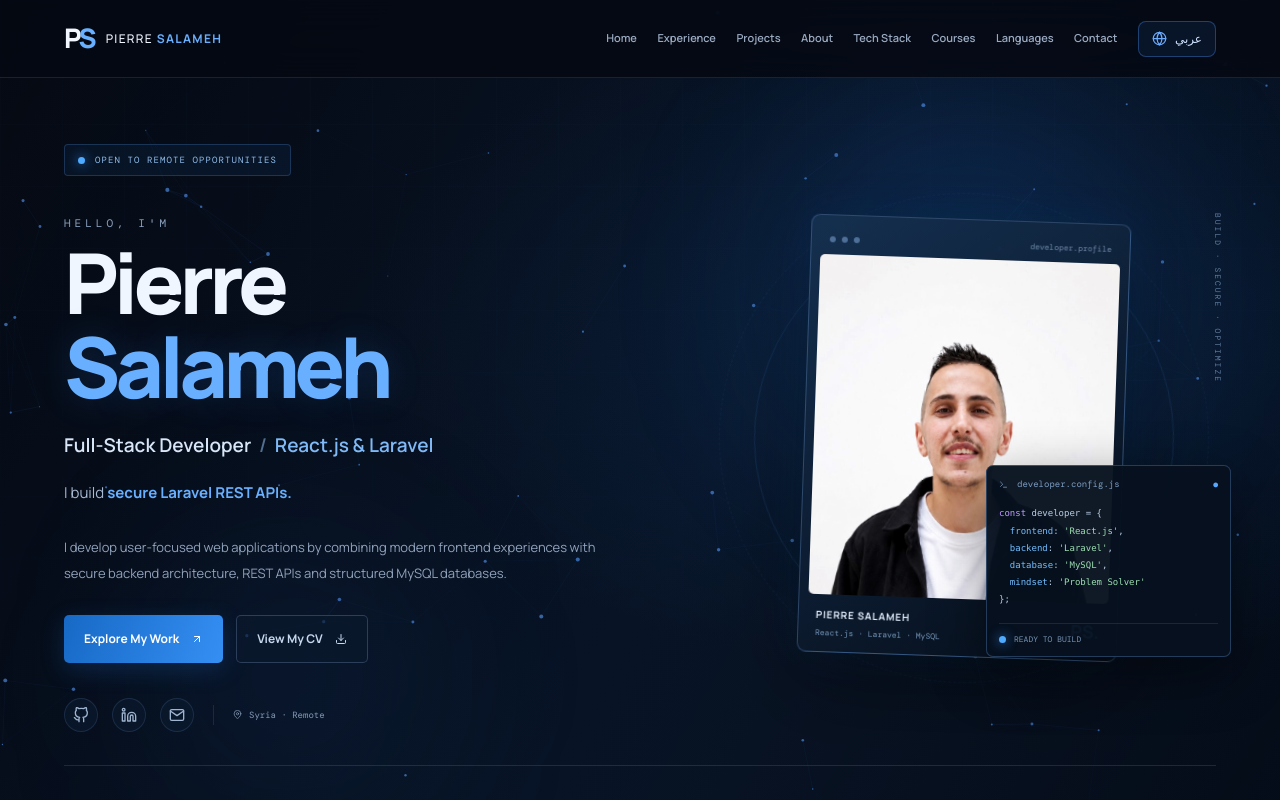
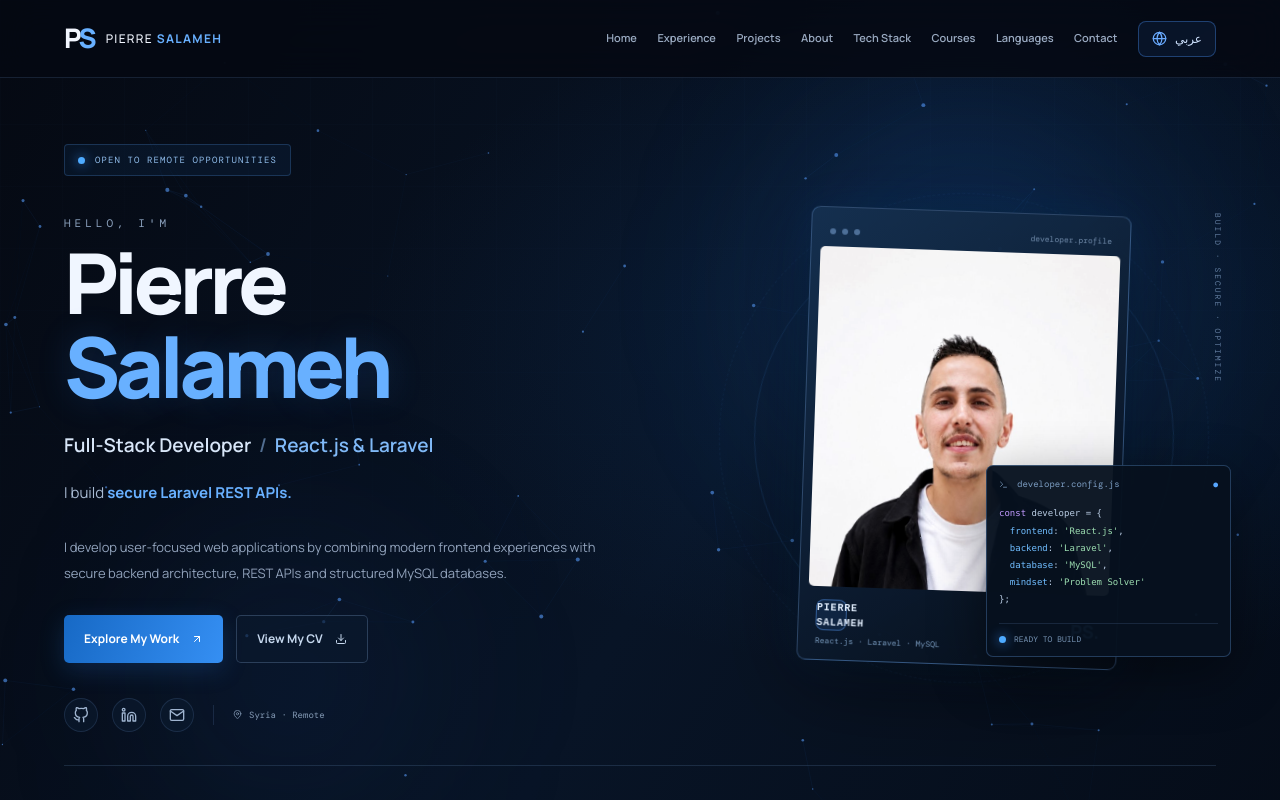
Before and after one commit to pierre-salameh/portfolio, a React (Vite) app: page / in a window 1280 px wide. Shown: the top 800 px of the page. Built offline with nearby package versions, Linux system fonts and the light colour scheme.

Commit message:
Complete portfolio updates

```diff
--- a/src/components/Home.jsx
+++ b/src/components/Home.jsx
@@ -161,7 +161,7 @@ function Home() {
 
               <div className="portrait-footer">
                 <div>
-                  <strong>PIERRE SALAMEH</strong>
+                  <strong className="footer-brand-mark notranslate" translate="no">PIERRE SALAMEH</strong>
                   <span>React.js · Laravel · MySQL</span>
                 </div>
 
```
